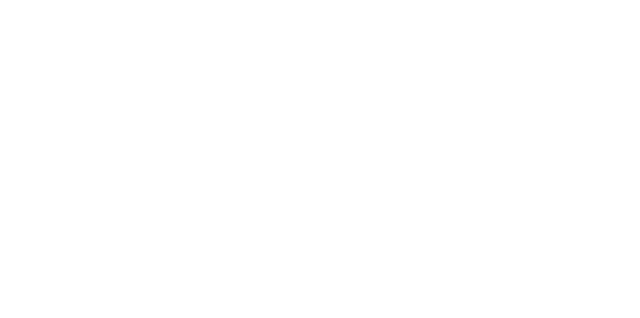
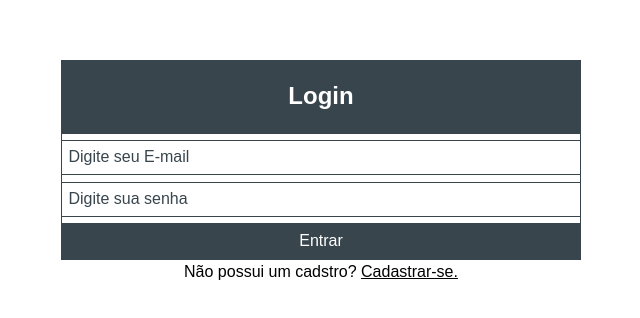
Before and after one commit to Pedro-Rocha-Araujo/barber-manager, a React (Create React App) app in the folder frontend/: page / in a window 1280 px wide. Shown: the part 228-546 px from the top of the page, without its empty margins (319-959 px from the left). Built offline with nearby package versions, Linux system fonts and the light colour scheme.

Commit message:
Páginas de Login e cadastro estruturadas no frontend

```diff
--- a/frontend/package.json
+++ b/frontend/package.json
@@ -7,9 +7,12 @@
     "@testing-library/jest-dom": "^6.9.1",
     "@testing-library/react": "^16.3.2",
     "@testing-library/user-event": "^13.5.0",
+    "axios": "^1.16.1",
     "react": "^19.2.6",
     "react-dom": "^19.2.6",
+    "react-router-dom": "^7.15.1",
     "react-scripts": "5.0.1",
+    "react-toastify": "^11.1.0",
     "web-vitals": "^2.1.4"
   },
   "scripts": {
--- a/frontend/src/App.js
+++ b/frontend/src/App.js
@@ -1,7 +1,11 @@
+import { BrowserRouter } from "react-router-dom";
+import RouterApp from "./routes"
+
 function App() {
   return (
-    <div className="app">
-    </div>
+    <BrowserRouter>
+      <RouterApp />
+    </BrowserRouter>
   );
 }
 
--- /dev/null
+++ b/frontend/src/components/secao/Cadastro.js
@@ -0,0 +1,32 @@
+import { Link } from "react-router-dom"
+import "./secao.css"
+
+function Cadastro() {
+  return (
+    <section className="secao-background">
+
+      <div className="secao">
+
+        <div className="cabecalho-secao">
+          <h1>Cadastro</h1>
+        </div>
+
+        <form className="main-secao">
+          <input type="text" required placeholder="Digite seu Nome" />
+          <input type="email" required placeholder="Digite seu E-mail" />
+          <input type="password" required placeholder="Digite sua senha" />
+          <input type="text" required placeholder="Digite seu Telefone" />
+          <button>Cadastrar</button>
+        </form>
+
+        <div className="footer-secao">
+          <p>Já possui uma conta? <Link to="/">Entrar.</Link></p>
+        </div>
+
+      </div>
+
+    </section>
+  )
+}
+
+export default Cadastro
--- /dev/null
+++ b/frontend/src/components/secao/Login.js
@@ -0,0 +1,30 @@
+import { Link } from "react-router-dom"
+import "./secao.css"
+
+function Login() {
+  return (
+    <section className="secao-background">
+
+      <div className="secao">
+
+        <div className="cabecalho-secao">
+          <h1>Login</h1>
+        </div>
+
+        <form className="main-secao">
+          <input type="email" required placeholder="Digite seu E-mail" />
+          <input type="password" required placeholder="Digite sua senha" />
+          <button>Entrar</button>
+        </form>
+
+        <div className="footer-secao">
+          <p>Não possui um cadstro? <Link to="/cadastro">Cadastrar-se.</Link></p>
+        </div>
+
+      </div>
+
+    </section>
+  )
+}
+
+export default Login
--- /dev/null
+++ b/frontend/src/components/secao/secao.css
@@ -0,0 +1,64 @@
+section.secao-background {
+  width: 100%;
+  height: 100dvh;
+  display: flex;
+  align-items: center;
+  justify-content: center;
+}
+
+div.secao {
+  width: 98%;
+  max-width: 520px;
+}
+
+div.cabecalho-secao {
+  background-color: #38454D;
+  color: #fff;
+  padding: 1.4rem 0;
+}
+
+div.cabecalho-secao h1 {
+  text-align: center;
+}
+
+form.main-secao {
+  border: 1px solid #38454D;
+  padding: 0.4rem 0 0 0;
+  display: flex;
+  flex-direction: column;
+  gap: 0.4rem;
+}
+
+form.main-secao input {
+  border: 1px solid #38454D;
+  outline: none;
+  border-left: none;
+  border-right: none;
+  height: 2.2rem;
+  padding: 0.4rem;
+}
+
+form.main-secao input::placeholder {
+  color: #38454D;
+  font-size: clamp(0.9rem, 3vw, 1rem);
+}
+
+form.main-secao button {
+  font-size: clamp(0.9rem, 3vw, 1rem);
+  height: 2.2rem;
+  border: none;
+  background-color: #38454D;
+  color: #fff;
+}
+
+div.footer-secao {
+  padding: 0.2rem 0;
+}
+
+div.footer-secao p {
+  text-align: center;
+}
+
+div.footer-secao a {
+  color: #000;
+}
--- a/frontend/src/index.css
+++ b/frontend/src/index.css
@@ -1,13 +1,6 @@
-body {
+* {
   margin: 0;
-  font-family: -apple-system, BlinkMacSystemFont, 'Segoe UI', 'Roboto', 'Oxygen',
-    'Ubuntu', 'Cantarell', 'Fira Sans', 'Droid Sans', 'Helvetica Neue',
-    sans-serif;
-  -webkit-font-smoothing: antialiased;
-  -moz-osx-font-smoothing: grayscale;
+  padding: 0;
+  box-sizing: border-box;
+  font-family: Arial, Helvetica, sans-serif;
 }
-
-code {
-  font-family: source-code-pro, Menlo, Monaco, Consolas, 'Courier New',
-    monospace;
-}
--- /dev/null
+++ b/frontend/src/routes.js
@@ -0,0 +1,14 @@
+import {Routes, Route } from "react-router-dom"
+import Login from "./components/secao/Login"
+import Cadastro from "./components/secao/Cadastro"
+
+function RouterApp() {
+  return (
+    <Routes>
+      <Route path="/" element={ <Login /> } />
+      <Route path="/cadastro" element={ <Cadastro /> } />
+    </Routes>
+  )
+}
+
+export default RouterApp
```
Also changed, not shown: 1 other file (tests, documents, lock files or other folders).
